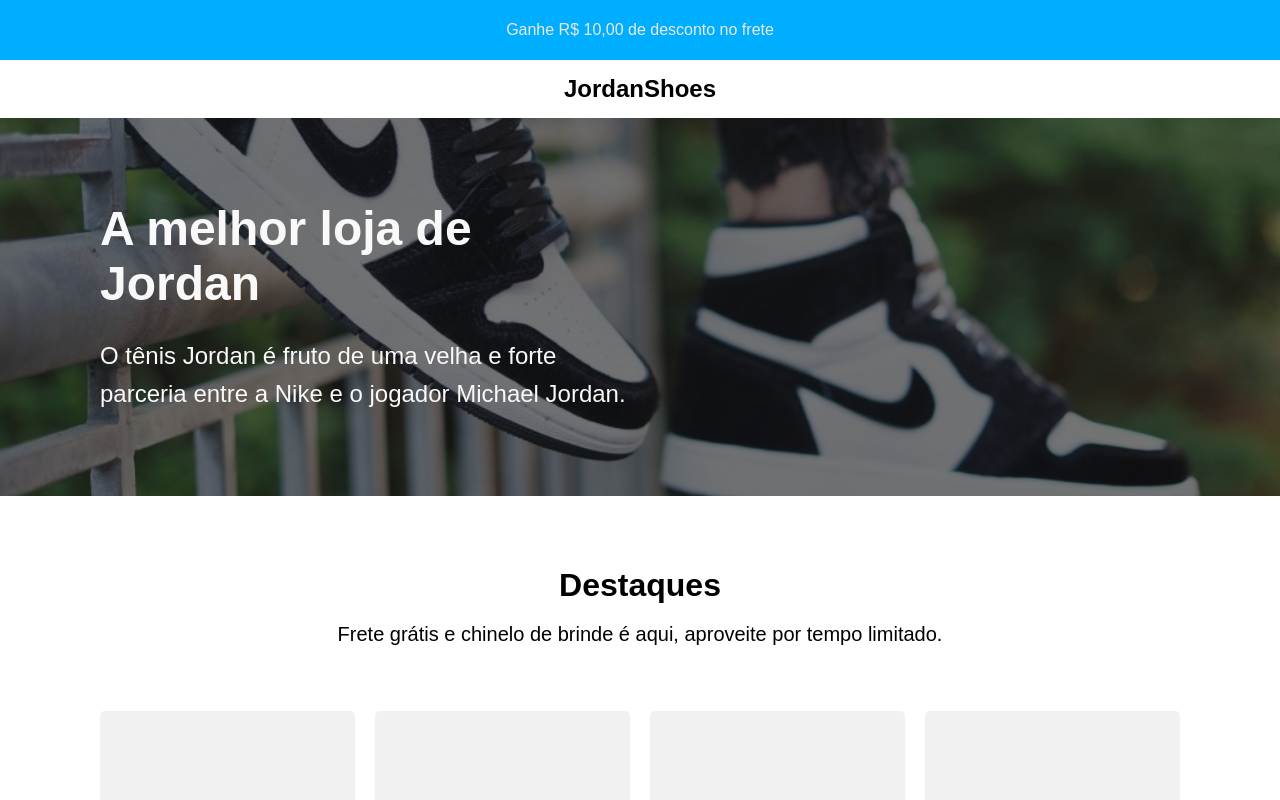
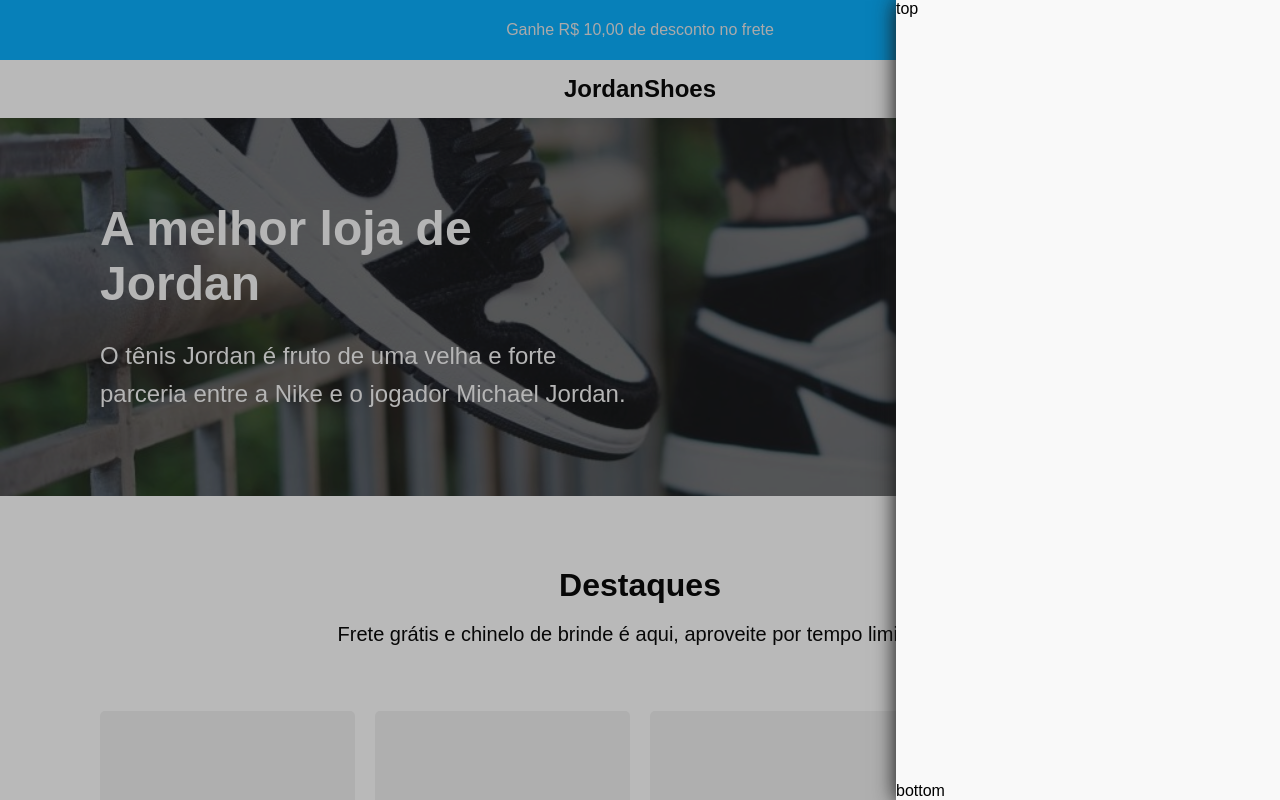
Before and after one commit to AndersonSilva94/desafio_jordan_shoes, a React (Vite) app in the folder jordan-shoes-react-vite-project/: page / in a window 1280 px wide. Shown: the top 800 px of the page. Built offline with nearby package versions, Linux system fonts and the light colour scheme; data requests are answered from the project's data file.

Commit message:
[R] feat: :rocket: iniciando criação do componente de Checkout

```diff
--- a/jordan-shoes-react-vite-project/src/App.tsx
+++ b/jordan-shoes-react-vite-project/src/App.tsx
@@ -1,4 +1,5 @@
 import Banner from './components/Banner';
+import Checkout from './components/Checkout';
 import Footer from './components/Footer';
 import Slider from './components/Slider';
 import StoreTitle from './components/StoreTitle';
@@ -14,6 +15,7 @@ function App() {
       <Slider />
       <Home />
       <Footer />
+      <Checkout />
       <GlobalStyle />
     </div>
   )
--- /dev/null
+++ b/jordan-shoes-react-vite-project/src/components/Checkout/index.tsx
@@ -0,0 +1,15 @@
+import { Background, CheckoutDiv, Container } from "./styles";
+
+function Checkout() {
+  return (
+    <Container>
+      <Background />
+      <CheckoutDiv>
+        <p>top</p>
+        <p>bottom</p>
+      </CheckoutDiv>
+    </Container>
+  )
+}
+
+export default Checkout;
--- /dev/null
+++ b/jordan-shoes-react-vite-project/src/components/Checkout/styles.ts
@@ -0,0 +1,37 @@
+import styled, { css } from 'styled-components';
+
+export const Container = styled.div`
+  ${() => css`
+    width: 100vw;
+    height: 100vh;
+    position: fixed;
+    top: 0;
+  `}
+`
+
+export const Background = styled.div`
+  ${() => css`
+    width: 100%;
+    height: 100%;
+    top: 0;
+    background-color: var(--black-light);
+    opacity: 0.3;
+    z-index: 1;
+  `}
+`
+
+export const CheckoutDiv = styled.div`
+  ${() => css`
+    display: flex;
+    flex-direction: column;
+    justify-content: space-between;
+    width: 30%;
+    height: 100%;
+    top: 0;
+    right: 0;
+    position: absolute;
+    background-color: var(--white);
+    box-shadow: -1px 1px 20px var(--black-light);
+    z-index: 10;
+  `}
+`
```
